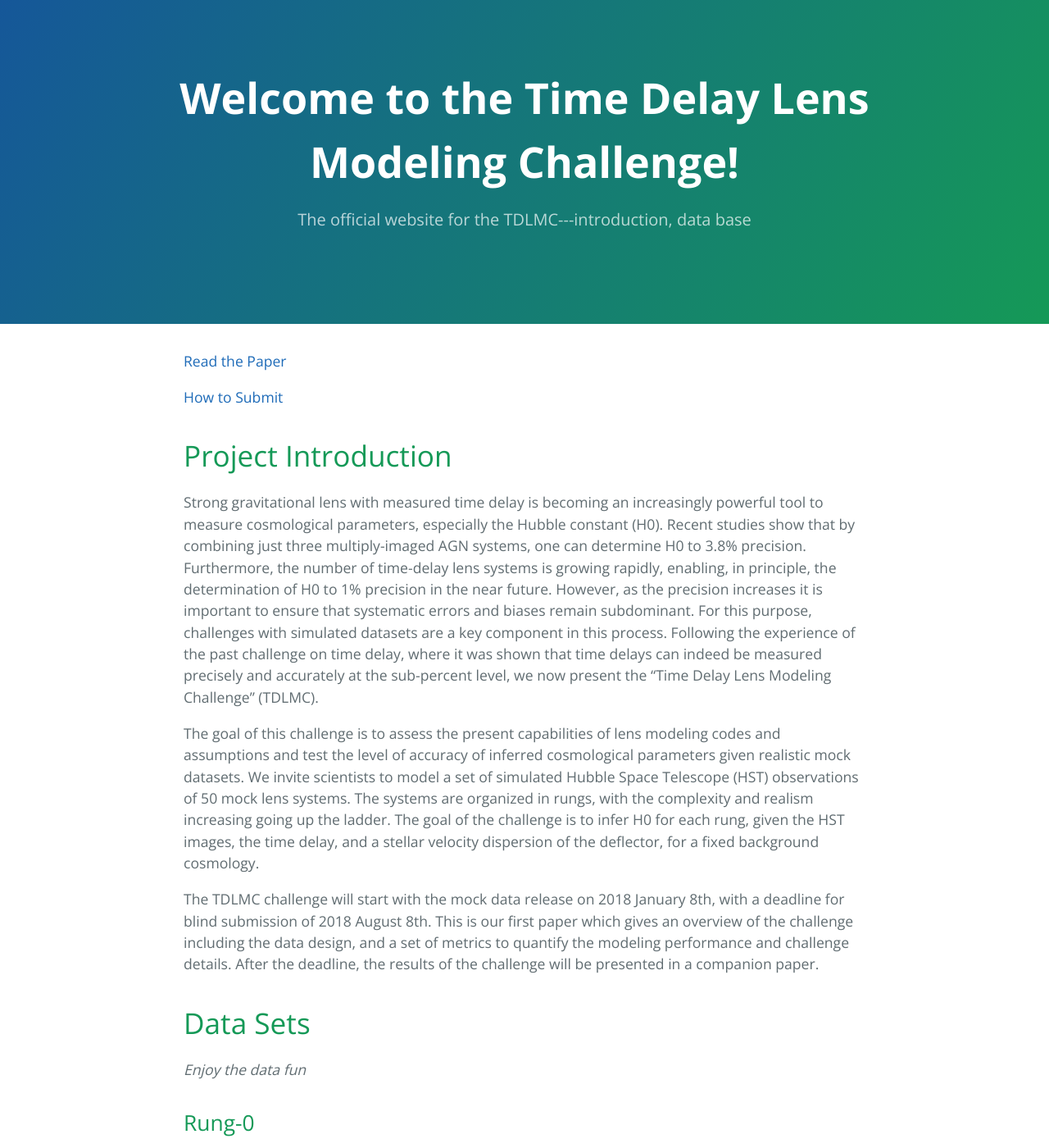
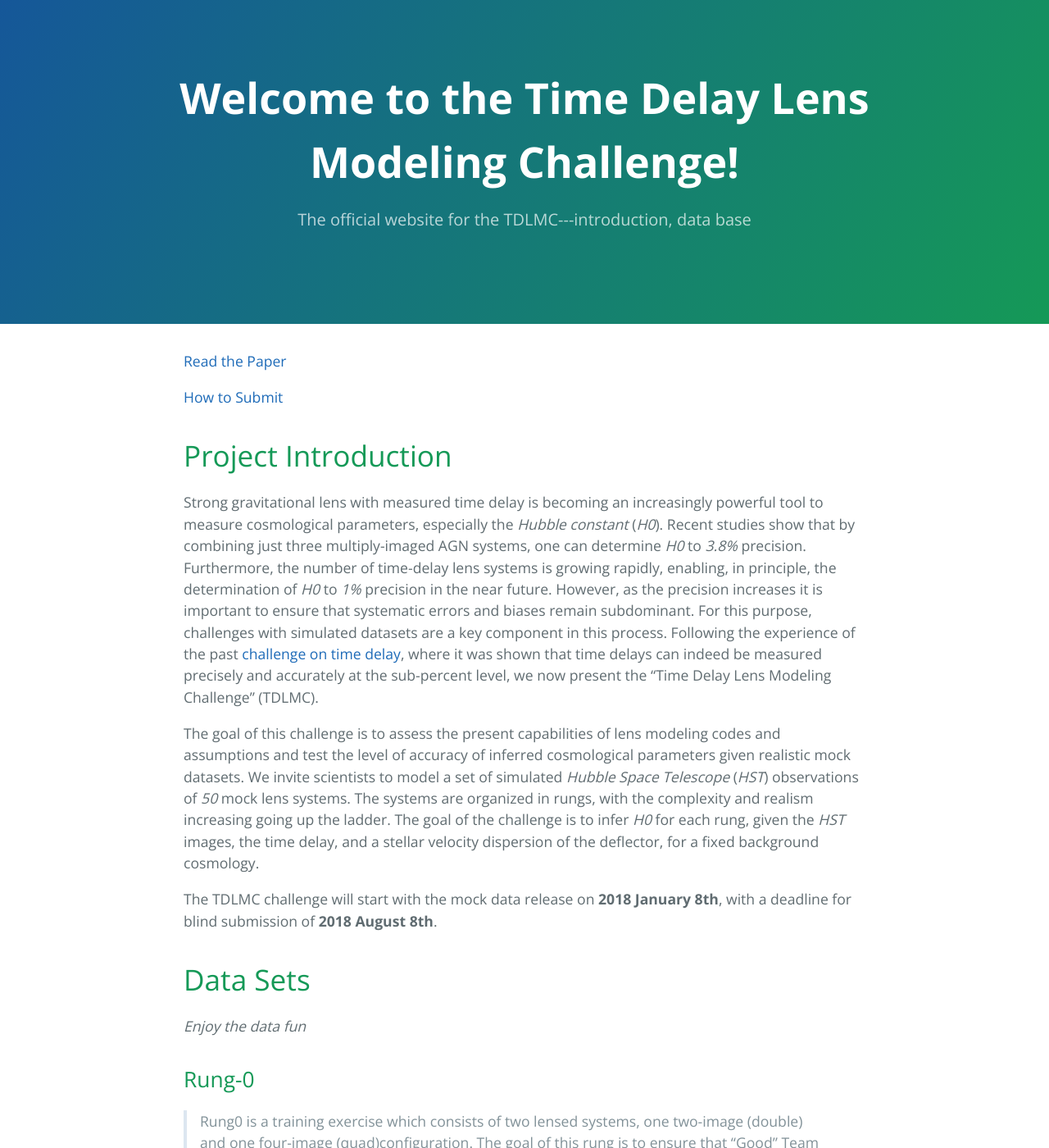
Before and after one commit to TDLMC/TDLMC.github.io, a Jekyll site: the page built from index.md, in a window 1280 px wide and 1400 px high. Shown: the whole window at 82% size. Built offline with Jekyll 4.4.1, drawn with Linux system fonts in a browser that asks for light colours.

Commit message:
change text with bold and italic

```diff
--- a/index.md
+++ b/index.md
@@ -6,11 +6,11 @@ layout: default
 [How to Submit](another-page)
 
 # [](#Introduction)Project Introduction
-Strong gravitational lens with measured time delay is becoming an increasingly powerful tool to measure cosmological parameters, especially the Hubble constant (H0). Recent studies show that by combining just three multiply-imaged AGN systems, one can determine H0 to 3.8% precision. Furthermore, the number of time-delay lens systems is growing rapidly, enabling, in principle, the determination of H0 to 1% precision in the near future. However, as the precision increases it is important to ensure that systematic errors and biases remain subdominant. For this purpose, challenges with simulated datasets are a key component in this process. Following the experience of the past challenge on time delay, where it was shown that time delays can indeed be measured precisely and accurately at the sub-percent level, we now present the “Time Delay Lens Modeling Challenge” (TDLMC).
+Strong gravitational lens with measured time delay is becoming an increasingly powerful tool to measure cosmological parameters, especially the _Hubble constant_ (_H0_). Recent studies show that by combining just three multiply-imaged AGN systems, one can determine _H0_ to _3.8%_ precision. Furthermore, the number of time-delay lens systems is growing rapidly, enabling, in principle, the determination of _H0_ to _1%_ precision in the near future. However, as the precision increases it is important to ensure that systematic errors and biases remain subdominant. For this purpose, challenges with simulated datasets are a key component in this process. Following the experience of the past [challenge on time delay](http://timedelaychallenge.org), where it was shown that time delays can indeed be measured precisely and accurately at the sub-percent level, we now present the “Time Delay Lens Modeling Challenge” (TDLMC).
 
-The goal of this challenge is to assess the present capabilities of lens modeling codes and assumptions and test the level of accuracy of inferred cosmological parameters given realistic mock datasets. We invite scientists to model a set of simulated Hubble Space Telescope (HST) observations of 50 mock lens systems. The systems are organized in rungs, with the complexity and realism increasing going up the ladder. The goal of the challenge is to infer H0 for each rung, given the HST images, the time delay, and a stellar velocity dispersion of the deflector, for a fixed background cosmology.
+The goal of this challenge is to assess the present capabilities of lens modeling codes and assumptions and test the level of accuracy of inferred cosmological parameters given realistic mock datasets. We invite scientists to model a set of simulated _Hubble Space Telescope_ (_HST_) observations of _50_ mock lens systems. The systems are organized in rungs, with the complexity and realism increasing going up the ladder. The goal of the challenge is to infer _H0_ for each rung, given the _HST_ images, the time delay, and a stellar velocity dispersion of the deflector, for a fixed background cosmology.
 
-The TDLMC challenge will start with the mock data release on 2018 January 8th, with a deadline for blind submission of 2018 August 8th. This is our first paper which gives an overview of the challenge including the data design, and a set of metrics to quantify the modeling performance and challenge details. After the deadline, the results of the challenge will be presented in a companion paper.
+The TDLMC challenge will start with the mock data release on __2018 January 8th__, with a deadline for blind submission of __2018 August 8th__.
 
 # [](#Data-sets)Data Sets
 _Enjoy the data fun_
```
